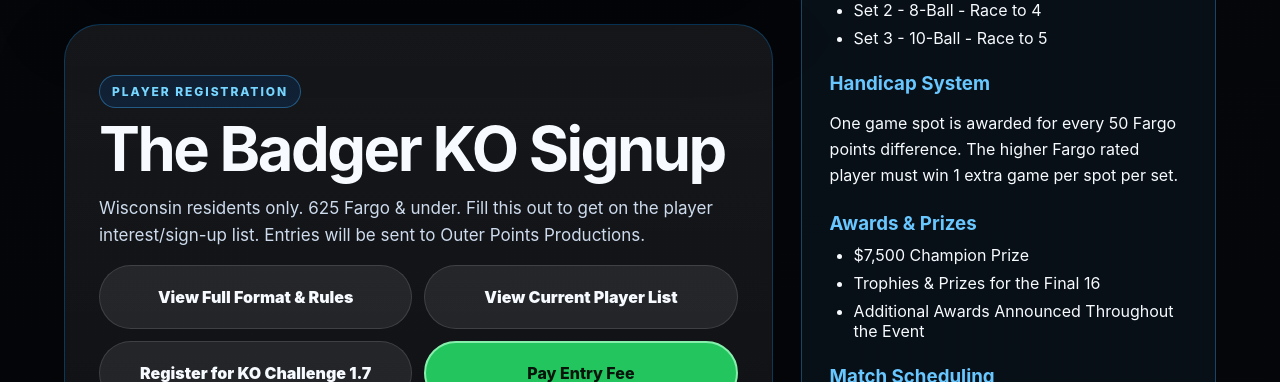
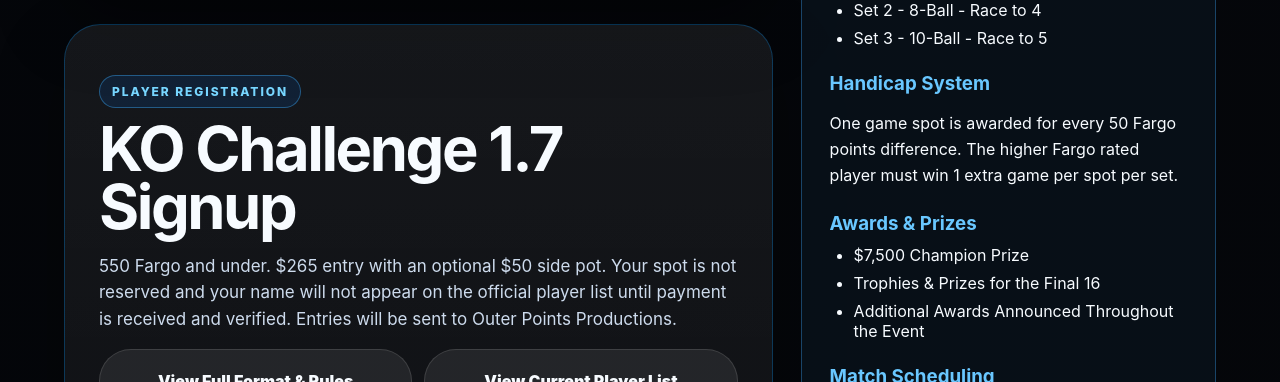
Before and after one commit to outerpointsproductions-design/outer-points-productions-clean, a React (Vite) app in the folder opp-clean-repo/: page / in a window 1280 px wide. Shown: the part 5960-6342 px from the top of the page. Built offline with nearby package versions, Linux system fonts and the light colour scheme.

Commit message:
Update main.jsx

```diff
--- a/opp-clean-repo/src/main.jsx
+++ b/opp-clean-repo/src/main.jsx
@@ -974,8 +974,8 @@ ${requestForm.notes}`
   <img src={img('The Badger KO.png')} />
 </div><div id="badger-details" className="signupCard">
     <p className="eyebrow">Player Registration</p>
-    <h2>The Badger KO Signup</h2>
-    <p className="signupIntro">Wisconsin residents only. 625 Fargo & under. Fill this out to get on the player interest/sign-up list. Entries will be sent to Outer Points Productions.</p>
+    <h2>KO Challenge 1.7 Signup</h2>
+    <p className="signupIntro">550 Fargo and under. $265 entry with an optional $50 side pot. Your spot is not reserved and your name will not appear on the official player list until payment is received and verified. Entries will be sent to Outer Points Productions.</p>
  <div
   style={{
     display: 'grid',
```
